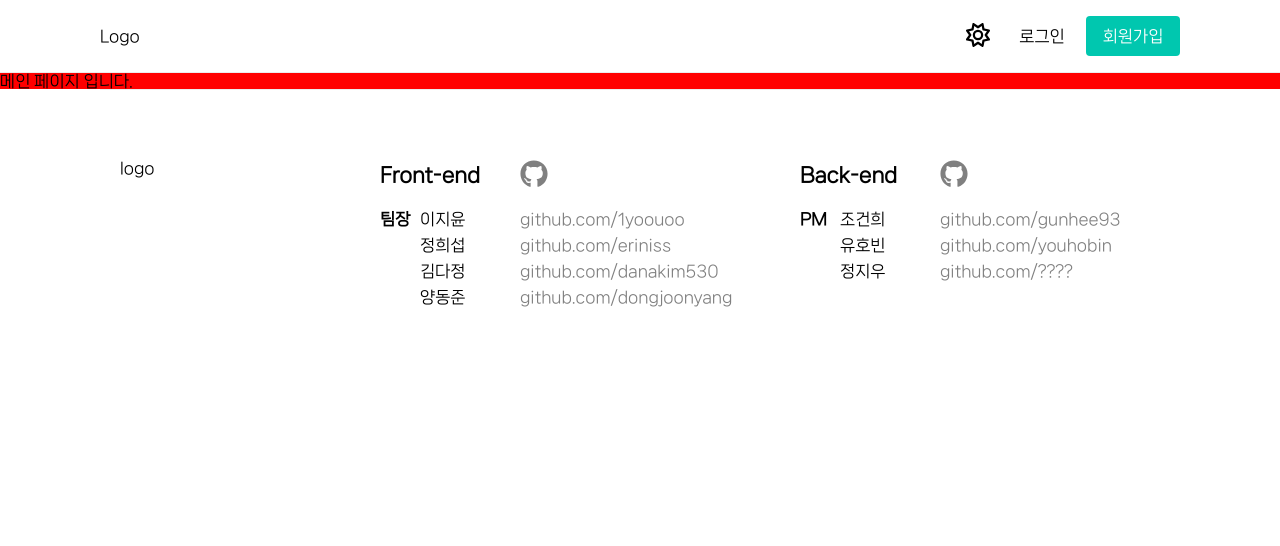
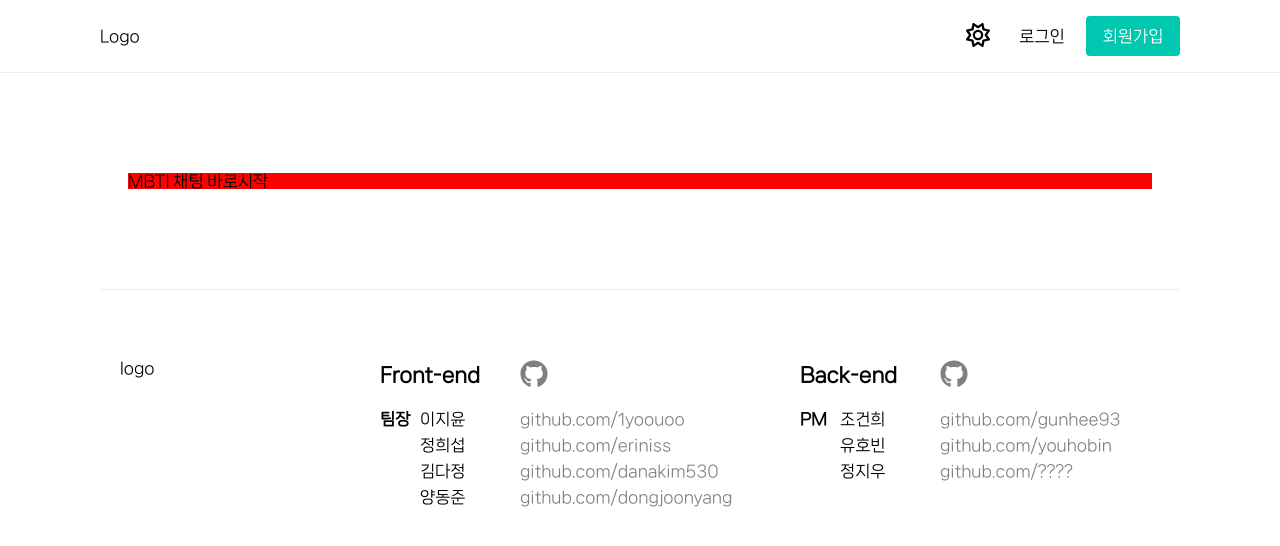
Before and after one commit to Sassy-Project/front-mbti-chat, a React (Create React App) app: page / in a window 1280 px wide. Shown: the top 546 px of the page. Built offline with nearby package versions, Linux system fonts and the light colour scheme.

Commit message:
style: module.scss로 변경, MainPage 반응형 페이지별 구조 변경

```diff
--- a/src/pages/MainPage/index.tsx
+++ b/src/pages/MainPage/index.tsx
@@ -1,7 +1,11 @@
-import './style.scss';
+import styles from './style.module.scss';
 
 const MainPage = () => {
-  return <div className='MainPage'>메인 페이지 입니다.</div>;
+  return (
+    <div className={styles.MainPage}>
+      <div className={styles.MainPage__startChat}>MBTI 채팅 바로시작</div>
+    </div>
+  );
 };
 
 export default MainPage;
--- /dev/null
+++ b/src/pages/MainPage/style.module.scss
@@ -0,0 +1,35 @@
+@import '../../sass/abstracts/mixins';
+@import '../../main.scss';
+
+// 반응형 테스트 : 색 바꾸기
+@include desktop {
+  .MainPage {
+    background-color: red;
+    display: flex;
+    flex-direction: column;
+    width: 80%;
+    margin: 100px auto;
+    .MainPage__startChat {
+    }
+  }
+}
+
+@include tablet {
+  .MainPage {
+    background-color: yellow;
+    display: flex;
+    flex-direction: column;
+    width: 90%;
+    margin: 100px auto;
+  }
+}
+
+@include mobile {
+  .MainPage {
+    background-color: green;
+    display: flex;
+    flex-direction: column;
+    width: 90%;
+    margin: 100px auto;
+  }
+}
--- a/src/pages/MainPage/style.scss
+++ /dev/null
@@ -1,20 +0,0 @@
-@import '../../sass/abstracts/mixins';
-
-// 반응형 테스트 : 색 바꾸기
-@include desktop {
-  .MainPage {
-    background-color: red;
-  }
-}
-
-@include tablet {
-  .MainPage {
-    background-color: yellow;
-  }
-}
-
-@include mobile {
-  .MainPage {
-    background-color: green;
-  }
-}
```
Also changed, not shown: src/main.scss (+5 -6 lines).
